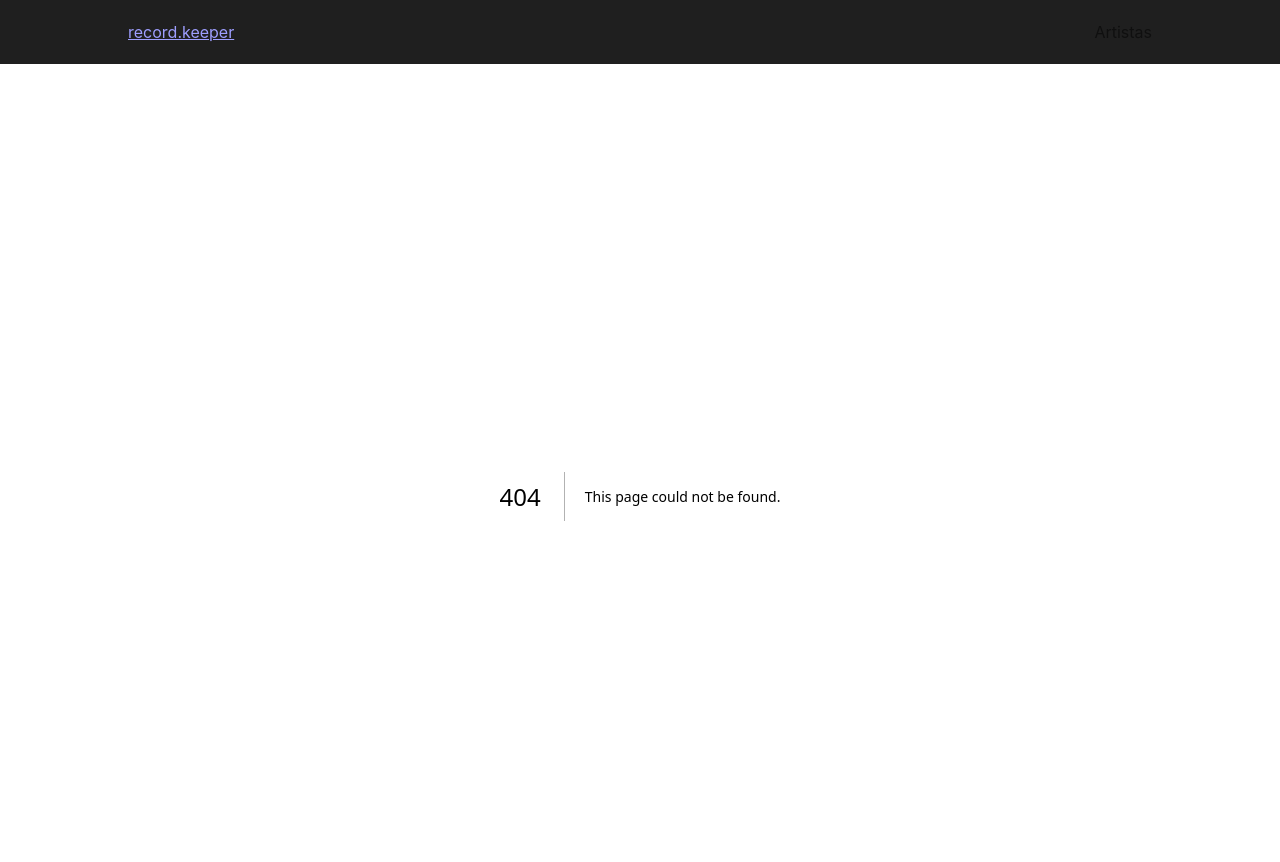
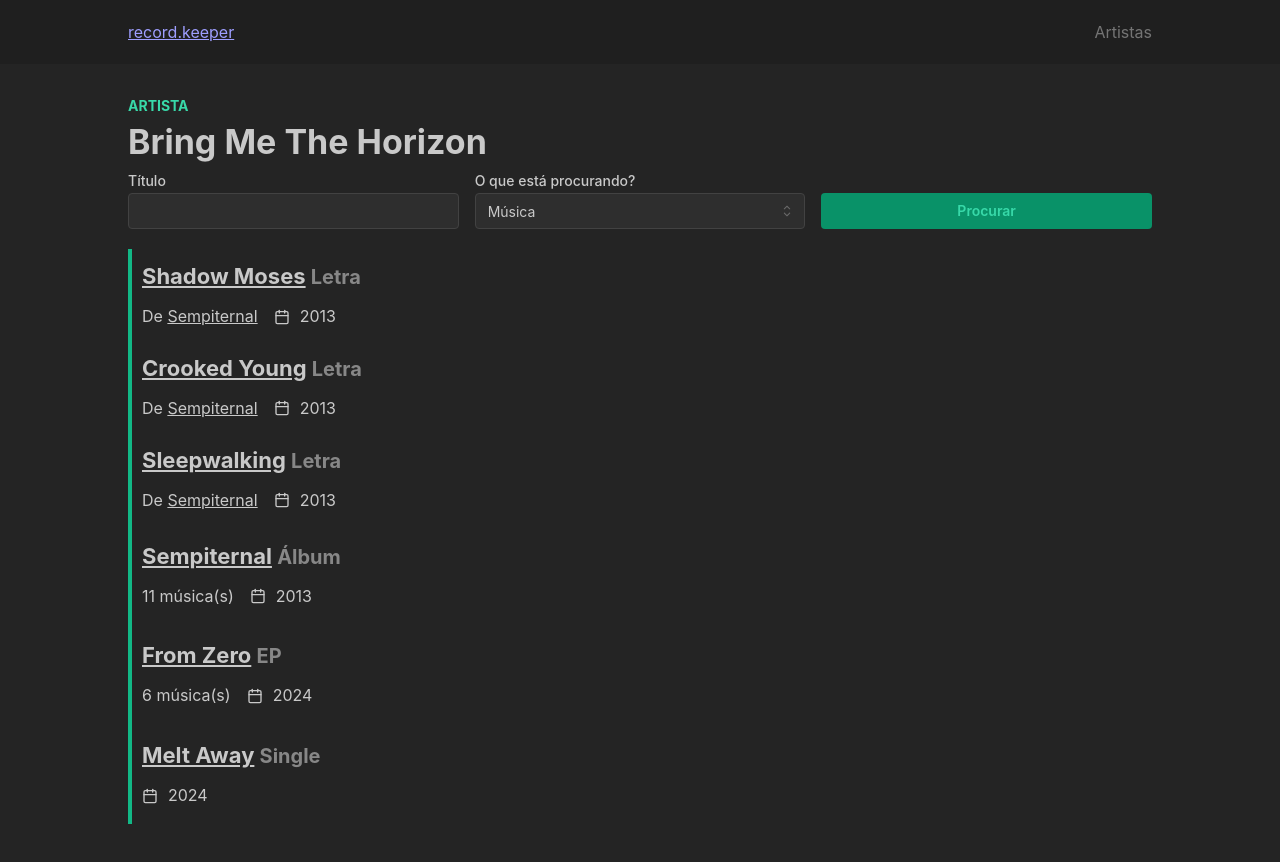
Before and after one commit to wendell-kenneddy/record-keeper, a Next.js app: page /artists/1 in a window 1280 px wide. Before the commit this address had no page. Shown: the top 862 px of the page. Built offline with nearby package versions, Linux system fonts and the light colour scheme.

Commit message:
feat(pages): add artist page

```diff
--- /dev/null
+++ b/src/app/artists/[id]/page.tsx
@@ -0,0 +1,84 @@
+import { ArtistReleasePreview } from "@/components/artist-release-preview";
+import { ArtistSongPreview } from "@/components/artist-song-preview";
+import { SearchBar } from "@/components/search-bar";
+import { Stack, Text, Title, VisuallyHidden } from "@mantine/core";
+import { Metadata } from "next";
+
+interface Props {
+  params: Promise<{ id: string }>;
+}
+
+const SEARCH_OPTIONS = [
+  { label: "Músicas", value: "songs" },
+  { label: "Lançamentos (Álbuns, EP's, Singles)", value: "releases" },
+];
+
+export const metadata: Metadata = {
+  title: "Record Keeper | Bring Me The Horizon",
+  description: "Confira a discografia de Bring Me The Horizon.",
+};
+
+export default async function ArtistPage({}: Props) {
+  return (
+    <Stack component="main" align="flex-start" gap="lg">
+      <Stack w="100%" gap={4} align="flex-start">
+        <Text c="teal" size="sm" fw="bold" style={{ textTransform: "uppercase" }}>
+          artista
+        </Text>
+
+        <Title fw="bolder">Bring Me The Horizon</Title>
+
+        <SearchBar searchOptions={SEARCH_OPTIONS} />
+      </Stack>
+
+      <Stack gap={0} align="flex-start">
+        <VisuallyHidden>
+          <Title order={2}>Músicas</Title>
+        </VisuallyHidden>
+
+        <ArtistSongPreview
+          id={1}
+          title="Shadow Moses"
+          release="Sempiternal"
+          releaseDate="2013"
+          releaseId={1}
+        />
+        <ArtistSongPreview
+          id={1}
+          title="Crooked Young"
+          release="Sempiternal"
+          releaseDate="2013"
+          releaseId={1}
+        />
+        <ArtistSongPreview
+          id={1}
+          title="Sleepwalking"
+          release="Sempiternal"
+          releaseDate="2013"
+          releaseId={1}
+        />
+        <ArtistReleasePreview
+          id={1}
+          title="Sempiternal"
+          releaseType="album"
+          releaseDate="2013"
+          songCount={11}
+        />
+        <ArtistReleasePreview
+          id={1}
+          title="From Zero"
+          releaseType="ep"
+          releaseDate="2024"
+          songCount={6}
+        />
+        <ArtistReleasePreview
+          id={1}
+          title="Melt Away"
+          releaseType="single"
+          releaseDate="2024"
+          songCount={1}
+        />
+      </Stack>
+    </Stack>
+  );
+}
```
